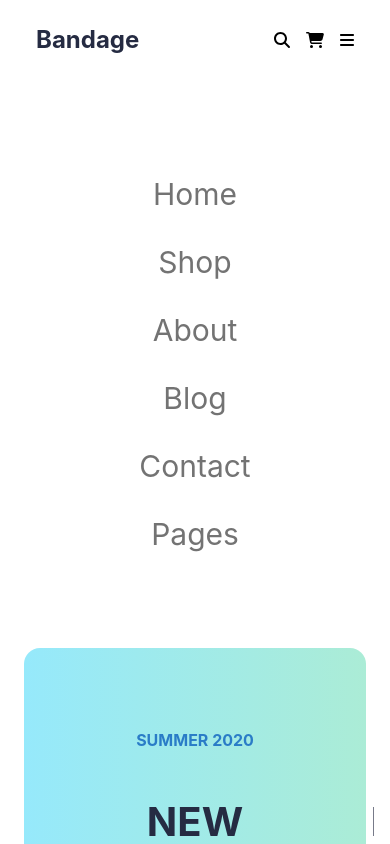
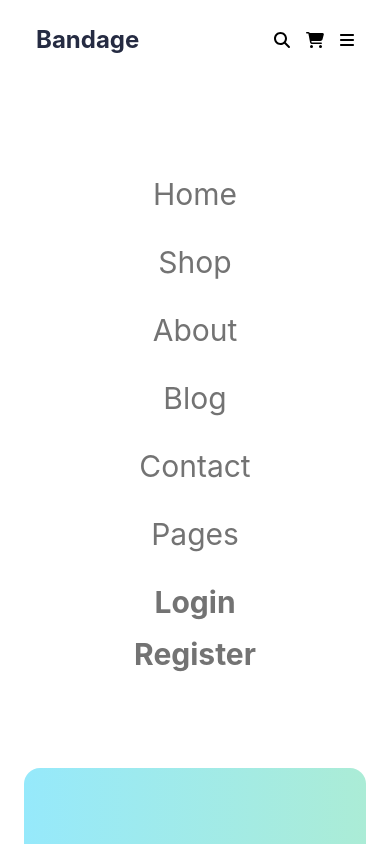
Before and after one commit to fatihylmz1/E-Commerce, a React (Create React App) app: page / in a window 390 px wide. Both pictures are taken after a click on the button 347 px from the left and 40 px from the top of the page. Shown: the top 844 px of the page. Built offline with nearby package versions, Linux system fonts and the light colour scheme.

Commit message:
user name on header

```diff
--- a/src/Layouts/Header.js
+++ b/src/Layouts/Header.js
@@ -2,18 +2,39 @@ import React, { useState } from "react";
 import "../index.css";
 import phone from "../Icons/phone.svg";
 import message from "../Icons/message.svg";
-import { NavLink } from "react-router-dom";
+import { NavLink, useNavigate } from "react-router-dom";
 import { FontAwesomeIcon } from '@fortawesome/react-fontawesome';
 import { faFacebook, faTwitter, faInstagram, faYoutube } from '@fortawesome/free-brands-svg-icons';
-import { faSearch, faShoppingCart as faShoppingBasket, faHeart as faHeartSolid, faUser, faBars } from "@fortawesome/free-solid-svg-icons";
+import { faSearch, faShoppingCart as faShoppingBasket, faHeart as faHeartSolid, faUser, faBars, faArrowRightFromBracket } from "@fortawesome/free-solid-svg-icons";
+import { Bounce, toast } from "react-toastify";
+
 
 
 
 export const Header = () => {
-
+    const navigate = useNavigate()
     const [isOpen, setIsOpen] = useState(false);
     const toggleMenu = () => {
         setIsOpen(!isOpen);
+    };
+
+    const loggedIn = localStorage.getItem("isloggedIn");
+    console.log("loggedin >", loggedIn);
+    const name = localStorage.getItem("userName")
+    console.log(name);
+
+    const logOut = () => {
+        localStorage.removeItem("isloggedIn");
+        navigate("/");
+        toast.warn("Logged Out!", {
+            style: {
+                background: "red",
+                color: "white",
+            },
+            position: "bottom-center",
+            transition: Bounce,
+        })
+
     };
 
 
@@ -92,6 +113,32 @@ export const Header = () => {
                                 <a href="#" className="block text-link-color text-3xl font-normal">Blog</a>
                                 <a href="/contact" className="block text-link-color text-3xl font-normal">Contact</a>
                                 <a href="#" className="block text-link-color text-3xl font-normal">Pages</a>
+                                {!loggedIn &&
+                                    <div className="sm:hidden flex flex-col justify-between content-center items-center gap-4">
+
+                                        <NavLink to="/login">
+                                            <button className="flex flex-row items-center gap-2">
+                                                <p className="text-link-color text-3xl font-bold">Login </p>
+                                            </button>
+                                        </NavLink>
+
+                                        <NavLink to="/signup">
+                                            <button>
+                                                <p className="text-link-color font-bold text-3xl">Register</p>
+                                            </button>
+                                        </NavLink>
+                                    </div>
+                                }
+                                {loggedIn &&
+                                    <div className="sm:hidden flex flex-col justify-between content-center items-center gap-6">
+                                        <p className="text-header-blue text-3xl font-bold items-center justify-center">{name}</p>
+                                        <button onClick={logOut} className="text-login text-3xl font-bold items-center gap-3 flex flex-row">
+                                            <p>Log Out</p>
+                                            <FontAwesomeIcon icon={faArrowRightFromBracket} className="text-login" />
+                                        </button>
+                                    </div>
+
+                                }
                             </div>
                         </div>
                         <div className="hidden sm:flex sm:flex-row sm:flex-wrap sm:justify-between sm:gap-4 sm:text-sm sm:content-center">
@@ -101,10 +148,14 @@ export const Header = () => {
                             <NavLink to="#" className="text-sm text-link-color font-bold">Blog</NavLink>
                             <NavLink to="/contact" className="text-sm text-link-color font-bold">Contact</NavLink>
                             <NavLink to="#" className="text-sm text-link-color font-bold">Pages</NavLink>
+
                         </div>
                     </div>
 
                     <div className="hidden sm:flex flex-row gap-8">
+
+
+                        {!loggedIn &&
                             <div className="hidden sm:flex flex-row justify-between content-center items-center gap-2">
 
                                 <NavLink to="/login">
@@ -120,6 +171,19 @@ export const Header = () => {
                                     </button>
                                 </NavLink>
                             </div>
+                        }
+                        {loggedIn &&
+                            <div className="hidden sm:flex flex-row justify-between content-center items-center gap-6">
+                                <p className="text-header-blue text-base font-bold items-center justify-center">{name}</p>
+                                <button onClick={logOut} className="text-login text-base font-bold items-center gap-3 flex flex-row">
+                                    <p>Log Out</p>
+                                    <FontAwesomeIcon icon={faArrowRightFromBracket} className="text-login" />
+                                </button>
+                            </div>
+
+                        }
+
+
 
                         <div className="flex flex-row justify-between gap-8 items-center">
                             <div>
--- a/src/reducers/UserReducer.js
+++ b/src/reducers/UserReducer.js
@@ -12,6 +12,7 @@ const userInitial = {
 export const UserReducer = (state = userInitial, action) => {
     switch (action.type) {
         case "SET_USER":
+            localStorage.setItem("userName", action.payload.name);
             return {
                 ...state,
                 userName: action.payload.name,
--- a/src/store/actions/UserActions.js
+++ b/src/store/actions/UserActions.js
@@ -16,6 +16,7 @@ export const loginUser = (loginInfo) => {
         return axios.post("https://workintech-fe-ecommerce.onrender.com/login", loginInfo)
             .then((response) => {
                 localStorage.setItem("token", response.data.token);
+                localStorage.setItem("isloggedIn", true);
                 dispatch({ type: "LOGIN_SUCCESS", payload: response.data });
                 return response;
             })
```
Lines whose indentation alone changed are shown as unchanged.
